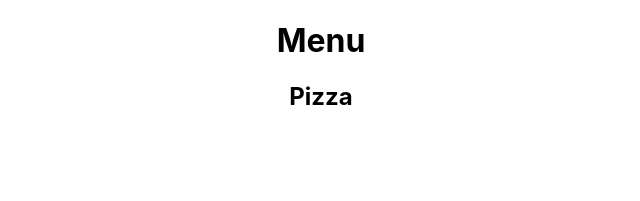
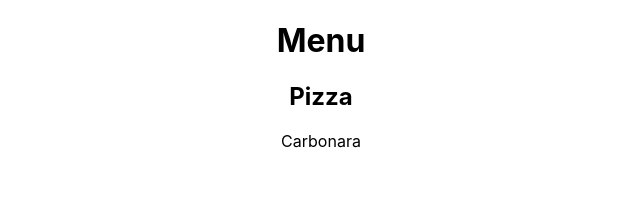
Before and after one commit to raquel-aparicio-morenilla/react-tdd-pizzeria, a React (Create React App) app: page / in a window 1280 px wide. Shown: the top 201 px of the page, without its empty margins (319-959 px from the left). Built offline with nearby package versions, Linux system fonts and the light colour scheme.

Commit message:
Green phase: write Carbonara in pizza section

```diff
--- a/src/App.js
+++ b/src/App.js
@@ -5,6 +5,7 @@ function App() {
     <div className="App">
         <h1>Menu</h1>
         <h2>Pizza</h2>
+        Carbonara
     </div>
   );
 }
```
